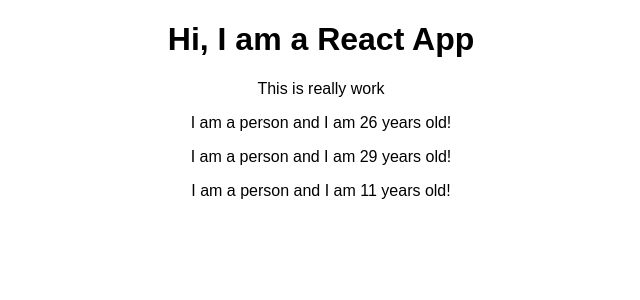
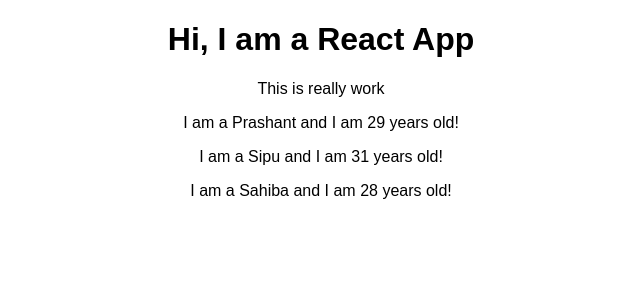
Before and after one commit to psudeep/react-complete-guide, a React (Create React App) app: page / in a window 1280 px wide. Shown: the top 300 px of the page, without its empty margins (319-959 px from the left). Built offline with nearby package versions, Linux system fonts and the light colour scheme.

Commit message:
dynamic content using props

```diff
--- a/src/App.js
+++ b/src/App.js
@@ -8,9 +8,9 @@ class App extends Component {
       <div className="App">
         <h1>Hi, I am a React App</h1>
         <p>This is really work</p>
-        <Person />
-        <Person />
-        <Person />
+        <Person name="Prashant" age="29" />
+        <Person name="Sipu" age="31">is racing</Person>
+        <Person name="Sahiba" age="28" />
       </div>
     );
     //return React.createElement('div', {className: 'App'}, React.createElement('h1', null, 'Does this work now ??'));
--- a/src/Person/Person.js
+++ b/src/Person/Person.js
@@ -1,8 +1,8 @@
 //a componet is a function which return jsx/dom example fo functional component
 import React from 'react';
 
-const person = () => {
-	return <p>I am a person and I am {Math.floor(Math.random() *30)} years old!</p>
+const person = (props) => {
+	return <p>I am a {props.name} and I am {props.age} years old!</p>
 };
 
 export default person;
```
